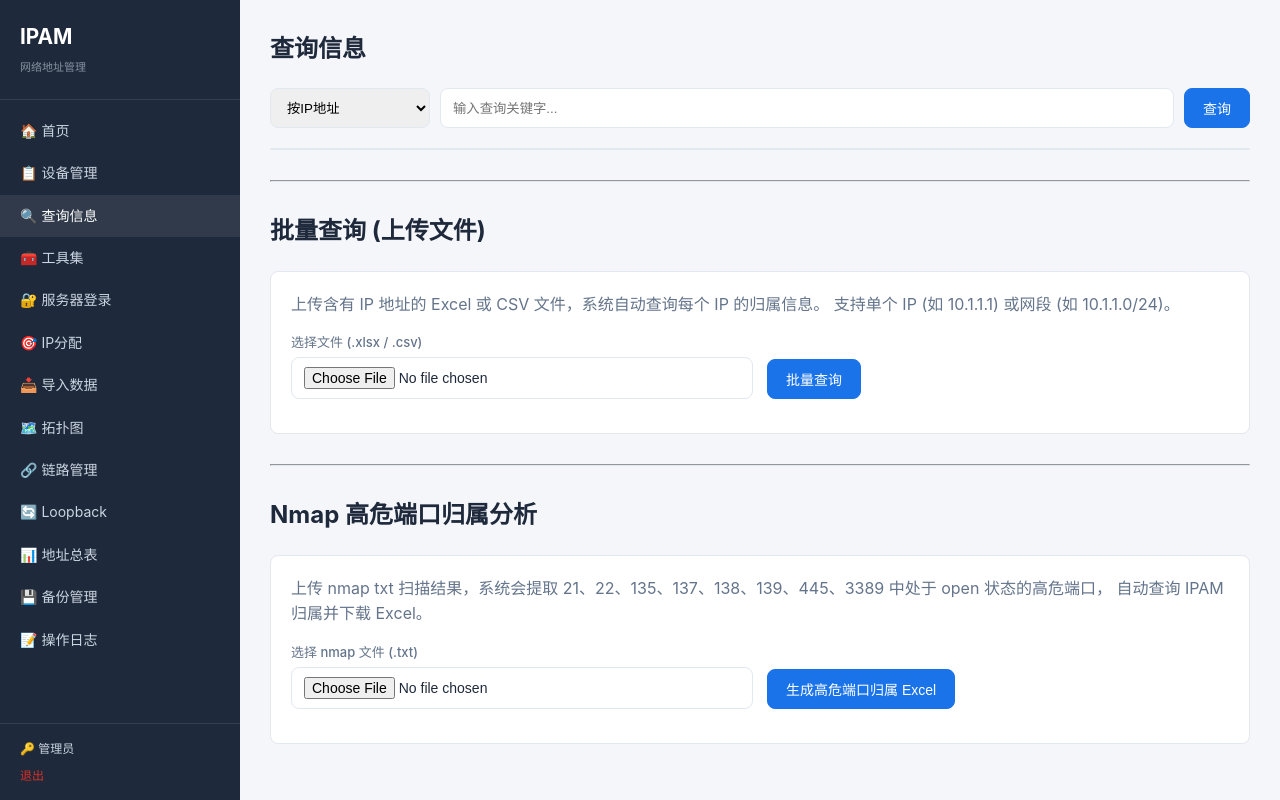
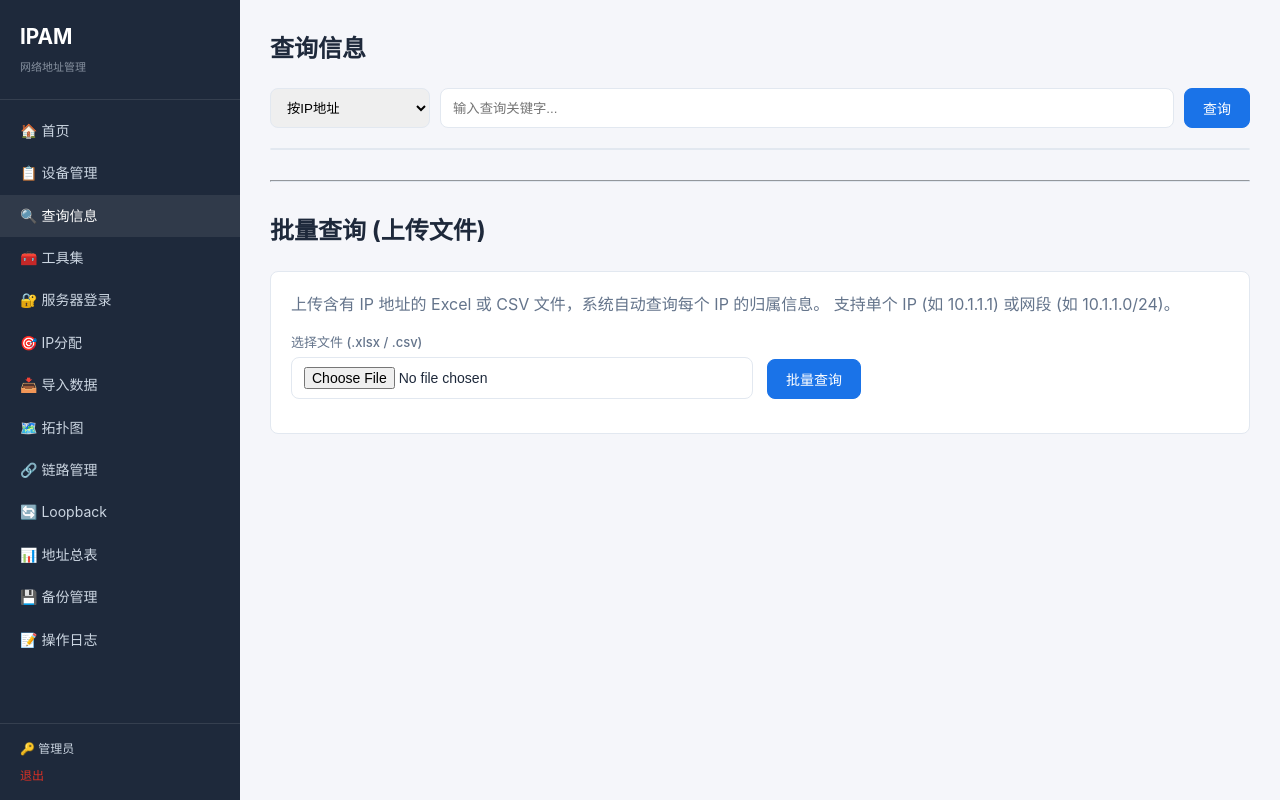
Before and after one commit to elise1008/AI-learning, a Flask app: page /query in a window 1280 px wide. Run offline with Flask 2, Linux system fonts and the light colour scheme; the visitor is signed in with stand-in values (Sample User, id 1).

Commit message:
Move nmap risk report to tools page

```diff
--- a/ipam_app/web/templates/query.html
+++ b/ipam_app/web/templates/query.html
@@ -40,29 +40,6 @@
 
 <div id="batch-results" style="margin-top:20px"></div>
 
-<hr style="margin:30px 0;border-color:#e2e8f0">
-
-<div class="page-header"><h1>Nmap 高危端口归属分析</h1></div>
-<div class="card">
-    <p style="color:var(--text-muted);margin-bottom:15px">
-        上传 nmap txt 扫描结果，系统会提取 21、22、135、137、138、139、445、3389 中处于 open 状态的高危端口，
-        自动查询 IPAM 归属并下载 Excel。
-    </p>
-    <form id="nmap-risk-form" enctype="multipart/form-data">
-        <div class="form-row">
-            <div class="form-group">
-                <label>选择 nmap 文件 (.txt)</label>
-                <input type="file" name="file" accept=".txt" required>
-            </div>
-            <div class="form-group" style="align-self:flex-end">
-                <button type="submit" class="btn btn-primary">生成高危端口归属 Excel</button>
-            </div>
-        </div>
-    </form>
-</div>
-
-<div id="nmap-risk-results" style="margin-top:20px"></div>
-
 <script>
 var TEXT = {
     emptyKeyword: '\u8bf7\u8f93\u5165\u67e5\u8be2\u5173\u952e\u5b57',
@@ -77,10 +54,6 @@ var TEXT = {
     foundSuffix: ' \u6761\u8bb0\u5f55',
     batchTitle: '\u6279\u91cf\u67e5\u8be2\u7ed3\u679c',
     batchButton: '\u6279\u91cf\u67e5\u8be2',
-    nmapButton: '生成高危端口归属 Excel',
-    nmapWorkingButton: '正在生成...',
-    nmapDownloading: '正在生成 Excel，请稍候...',
-    nmapFailed: 'Nmap 高危端口归属分析失败',
     allocated: '\u5df2\u5206\u914d',
     unallocated: '\u672a\u5206\u914d',
     batchFailed: '\u6279\u91cf\u67e5\u8be2\u5931\u8d25'
@@ -194,52 +167,5 @@ document.getElementById('batch-form').onsubmit = function(e) {
             btn.textContent = TEXT.batchButton;
         });
 };
-
-document.getElementById('nmap-risk-form').onsubmit = function(e) {
-    e.preventDefault();
-    var btn = this.querySelector('button');
-    var output = document.getElementById('nmap-risk-results');
-    btn.disabled = true;
-    btn.textContent = TEXT.nmapWorkingButton;
-    output.innerHTML = '<div class="card"><p>' + TEXT.nmapDownloading + '</p></div>';
-
-    var formData = new FormData(this);
-    fetch('/api/query/nmap-risk', {method: 'POST', body: formData})
-        .then(function(response) {
-            var contentType = response.headers.get('content-type') || '';
-            if (!response.ok) {
-                if (contentType.includes('application/json')) {
-                    return response.json().then(function(d) {
-                        throw new Error(d.message || TEXT.nmapFailed);
-                    });
-                }
-                throw new Error(TEXT.loginExpired);
-            }
-            return response.blob().then(function(blob) {
-                var disposition = response.headers.get('content-disposition') || '';
-                var filename = 'nmap_高危端口归属.xlsx';
-                var match = disposition.match(/filename\*=UTF-8''([^;]+)/i) || disposition.match(/filename="?([^"]+)"?/i);
-                if (match && match[1]) {
-                    filename = decodeURIComponent(match[1]);
-                }
-                var url = window.URL.createObjectURL(blob);
-                var link = document.createElement('a');
-                link.href = url;
-                link.download = filename;
-                document.body.appendChild(link);
-                link.click();
-                link.remove();
-                window.URL.revokeObjectURL(url);
-                output.innerHTML = '<div class="card"><p>Excel 已生成并开始下载。</p></div>';
-            });
-        })
-        .catch(function(err) {
-            output.innerHTML = '<div class="card"><p style="color:var(--danger)">' + TEXT.nmapFailed + '：' + escapeHtml(err.message) + '</p></div>';
-        })
-        .finally(function() {
-            btn.disabled = false;
-            btn.textContent = TEXT.nmapButton;
-        });
-};
 </script>
 {% endblock %}
```
Also changed, not shown: ipam_app/web/templates/tools.html (+23 -0 lines).
